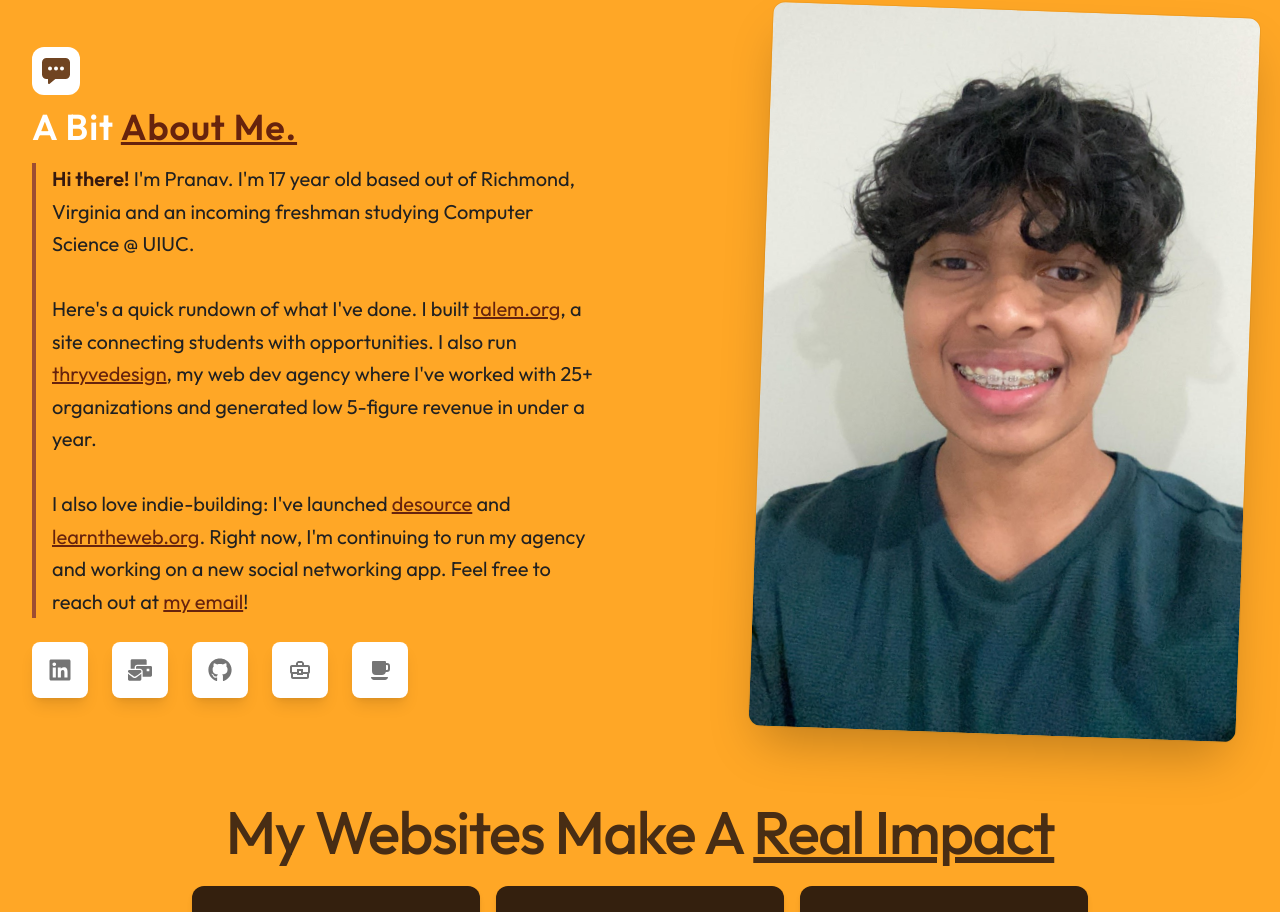
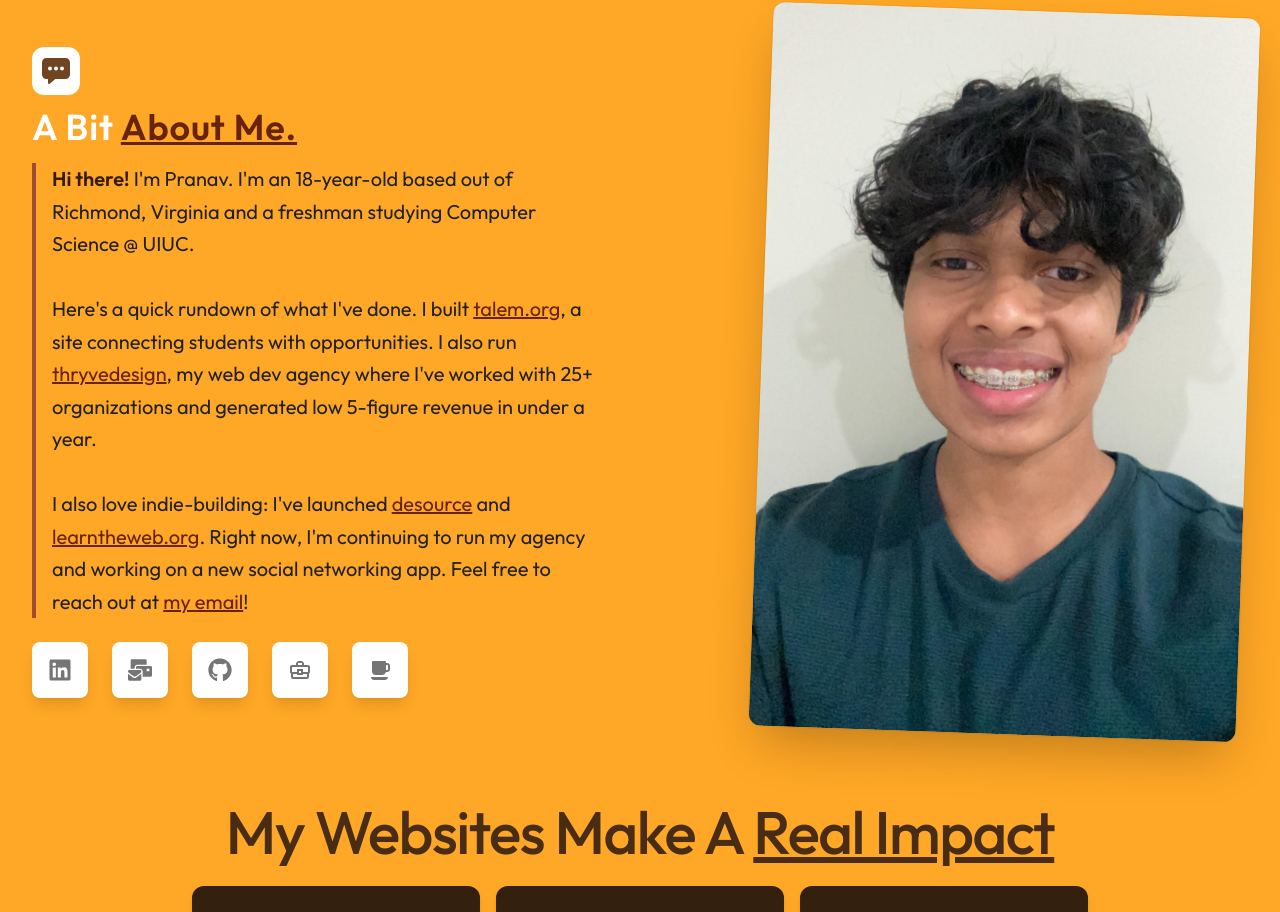
Before and after one commit to PkTheCoda/portfolio, a React (Vite) app: page / in a window 1280 px wide. Shown: the part 997-1909 px from the top of the page. Built offline with nearby package versions, Linux system fonts and the light colour scheme.

Commit message:
removed age portfolio -- 18 now

```diff
--- a/src/Components/AboutSection.jsx
+++ b/src/Components/AboutSection.jsx
@@ -40,7 +40,7 @@ export default function AboutMe() {
                     <span className="text-[#36190f] font-semibold">
                       Hi there!
                     </span>{" "}
-                    I'm Pranav. I'm 17 year old based out of Richmond, Virginia and an incoming
+                    I'm Pranav. I'm an 18-year-old based out of Richmond, Virginia and a
                     freshman studying Computer Science @ UIUC.
                     <br />
                     <br />
```
